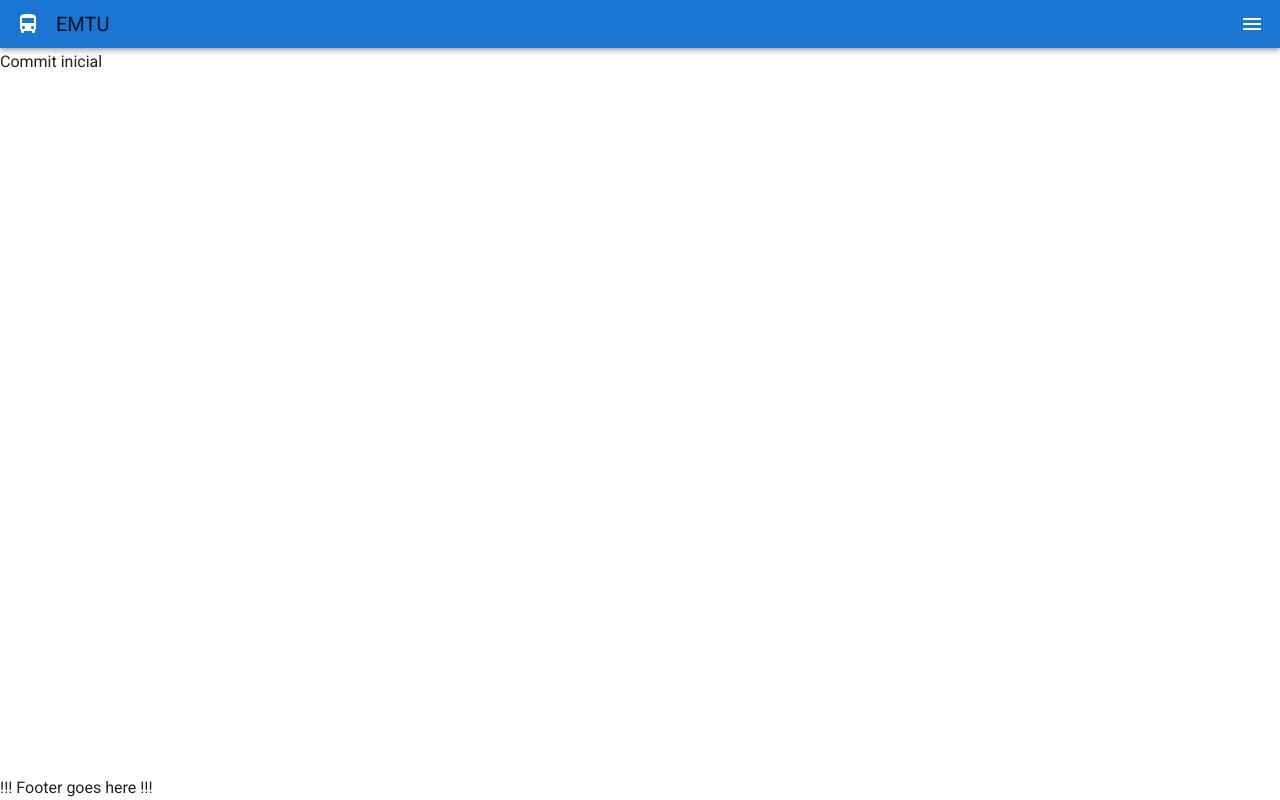
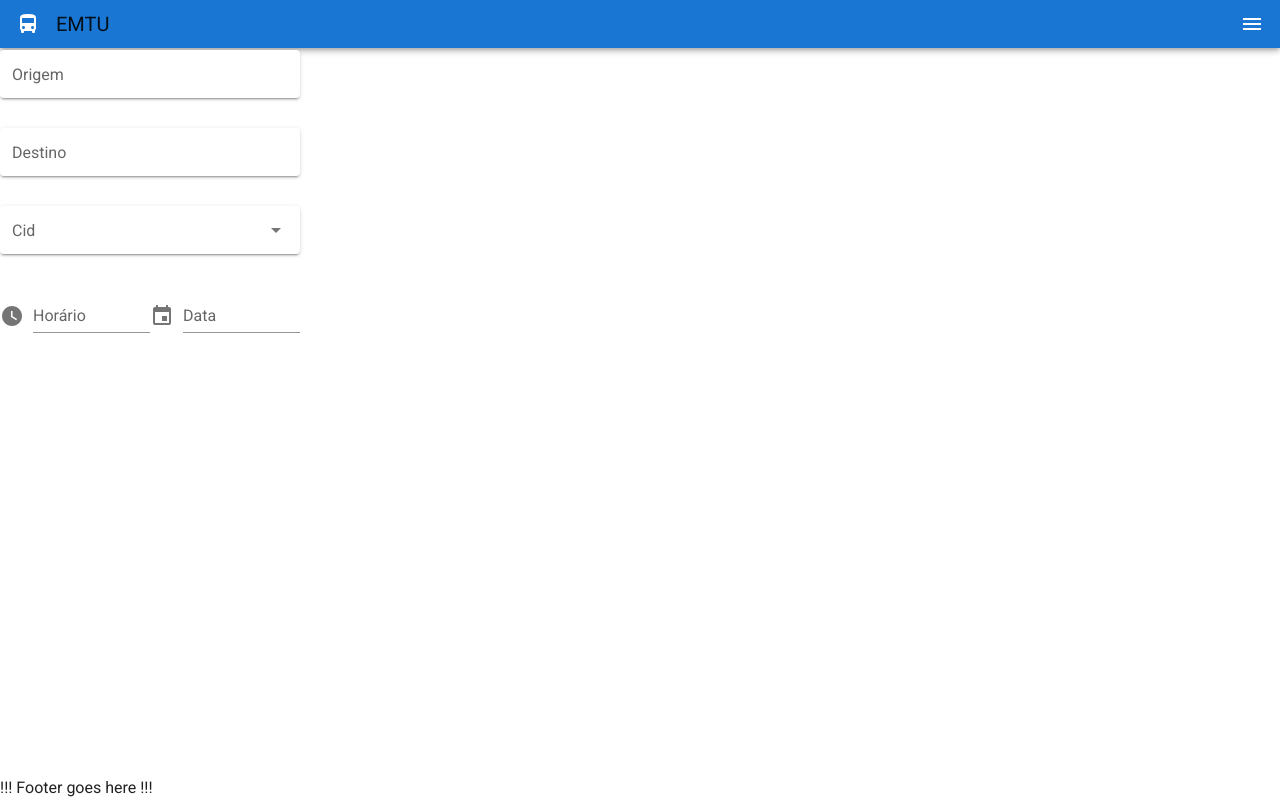
Before and after one commit to UnifespCodeLab/emtu-web, a Nuxt app: page / in a window 1280 px wide. Built offline with nearby package versions, Linux system fonts and the light colour scheme.

Commit message:
feat: first commit

```diff
--- a/pages/index.vue
+++ b/pages/index.vue
@@ -1,11 +1,48 @@
 <template>
-  <div>
-    <span>Commit inicial</span>
+  <div class="search-page">
+    <div class="search-page__form">
+      <v-text-field label="Origem" solo></v-text-field>
+      <v-text-field label="Destino" solo></v-text-field>
+      <v-select :items="['Cid 01', 'Cid 02']" label="Cid" solo></v-select>
+      <div class="search-page__time-container">
+        <v-text-field
+          label="Horário"
+          prepend-icon="mdi-clock"
+        >
+        </v-text-field>
+        <v-text-field
+          label="Data"
+          prepend-icon="mdi-calendar"
+        >
+        </v-text-field>
+      </div>
+    </div>
   </div>
 </template>
 
 <script>
 export default {
-  name: 'IndexPage',
+  name: 'SearchPage',
 }
 </script>
+
+<style lang="scss" scoped>
+.search-page {
+  display: flex;
+  flex-direction: row;
+  align-items: center;
+}
+
+.search-page__form {
+  display: flex;
+  flex-direction: column;
+  width: 300px;
+}
+
+.search-page__time-container {
+  display: flex;
+  flex-direction: row;
+  align-items: center;
+  justify-content: flex-start;
+}
+</style>
```
